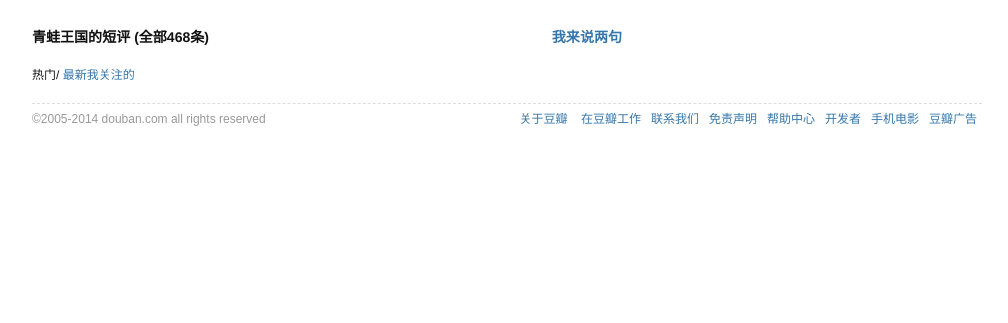
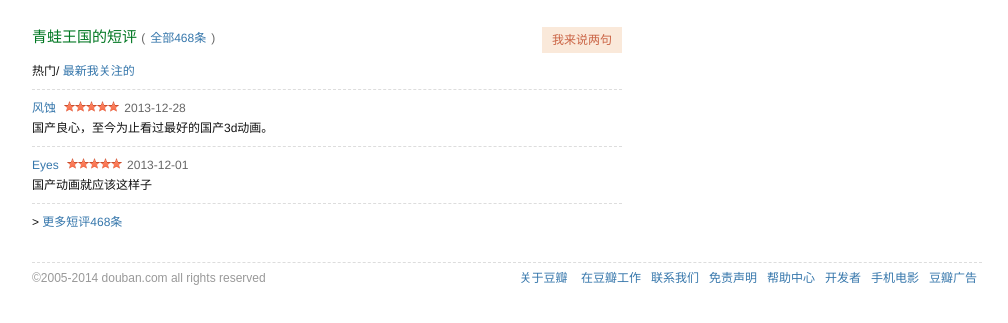
Before and after one commit to KimKeepLearning/CSS-, a plain HTML site: page douban/introduce.html in a window 1280 px wide. Shown: the part 904-1227 px from the top of the page, without its empty margins (133-1141 px from the left). Before the commit the page ends 1068 px from the top, so only its background shows below. Drawn offline with Linux system fonts and the light colour scheme.

Commit message:
filmbrief updated

```diff
--- a/douban/css/style.css
+++ b/douban/css/style.css
@@ -621,3 +621,40 @@ input,label{
 .play{
 	background: url("../images/play_btn.png") no-repeat 50% 50%;
 }
+
+.filmbrief h3{
+	font-weight: normal;
+	color: #007722;
+	font-size: 15px;
+}
+
+.filmbrief .isay{
+	height: 26px;
+	text-align: center;
+	line-height: 26px;
+	background: #fae9da;
+	color: #ca6445;
+	padding: 0 10px;
+	font-size: 12px;
+}
+.filmbrief h3 span{
+	font-size: 12px;
+	color: #666;
+}
+.filmbrief h3 span a{
+	margin: 0 5px;
+}
+.filmbrief .bd{
+	padding: 5px 0 30px;
+}
+.filmbrief .bd dl{
+	margin: 0 0 8px 0;
+}
+.filmbrief .bd dd, .filmbrief .bd dt{
+	border-bottom: 1px dashed #ddd;
+	padding: 8px 0;
+}
+
+.filmbrief .name em{
+	color: #666;
+}
--- a/douban/introduce.html
+++ b/douban/introduce.html
@@ -135,15 +135,25 @@
 			<div class="filmbrief">
 				<h3>
 					<a href="#" class="isay fr">我来说两句</a>
-					青蛙王国的短评 <span>(全部468条)</span>
+					青蛙王国的短评 <span>(<a href="#">全部468条</a>)</span>
 				</h3>
 				<div class="bd">
 					<dl>
 						<dt>热门/ <a href="#">最新</a><a href="#">我关注的</a></dt>
 						<dd>
-							<div class="name"><a href="#"></a></div>
+							<div class="name"><a href="#">风蚀 <span class="star star10"></span><em>2013-12-28</em></a></div>
+							<p>
+								国产良心，至今为止看过最好的国产3d动画。
+							</p>
+						</dd>
+						<dd>
+							<div class="name"><a href="#">Eyes</a>
+							<span class="star star10"></span><em>2013-12-01</em>
+							</div>
+							<p>国产动画就应该这样子</p>
 						</dd>
 					</dl>
+					<div> > <a href="#">更多短评468条</a></div>
 				</div>
 
 			</div>
```
